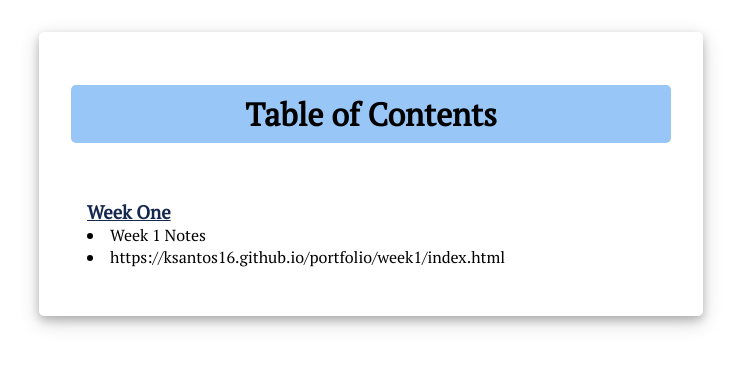
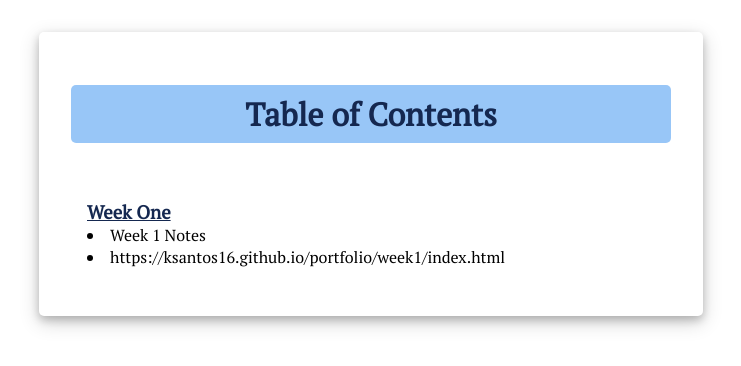
Before and after one commit to ksantos16/portfolio, a plain HTML site: page index.html in a window 1280 px wide. Shown: the whole page, without its empty margins (269-1010 px from the left). Drawn offline with Linux system fonts and the light colour scheme.

Commit message:
h1 color change

```diff
--- a/css/base.css
+++ b/css/base.css
@@ -20,6 +20,7 @@ h1 {
     text-align: center;
     border-radius: 5px;
     padding: .5rem;
+    color: rgb(21, 40, 80);
 }
 
 section {
```
